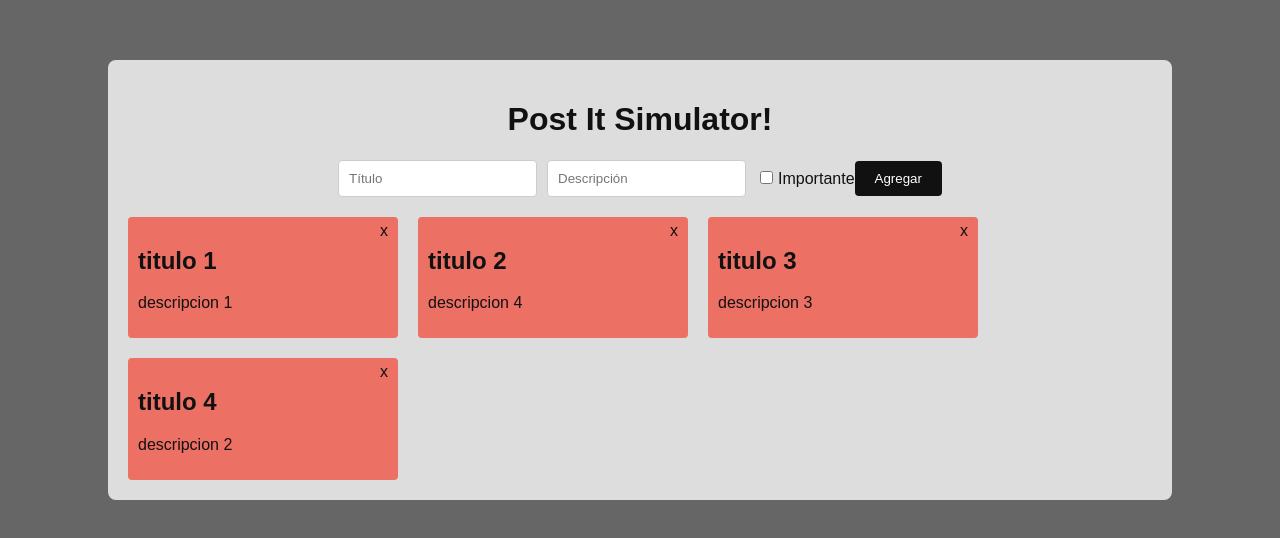
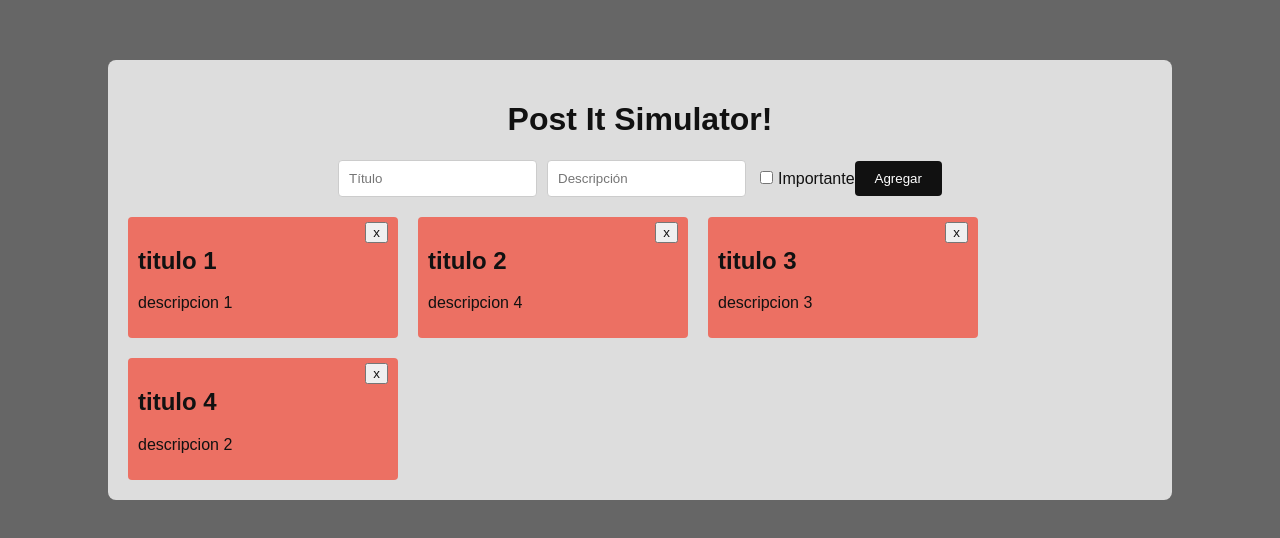
Before and after one commit to H-Riv/Acumulativa3, a React (Create React App) app in the folder mi-proyecto-nuevo/: page / in a window 1280 px wide. Shown: the part 120-658 px from the top of the page. Built offline with nearby package versions, Linux system fonts and the light colour scheme.

Commit message:
boton eliminar completox

```diff
--- a/mi-proyecto-nuevo/src/componentes/Notes.jsx
+++ b/mi-proyecto-nuevo/src/componentes/Notes.jsx
@@ -1,9 +1,10 @@
-export const Notes = ({nota}) => {
+export const Notes = ({nota, eliminarNota}) => {
     const {id,titulo,descripcion,importante} = nota
+    const eliminacionNota = () => eliminarNota(id)
     if (importante){
         return (
             <div className="important">
-                <span className="close-btn">x</span>
+                <button onClick={eliminacionNota} className="close-btn">x</button>
                 <h2>{titulo}</h2>
                 <p>{descripcion}</p>
             </div>
@@ -12,7 +13,7 @@ export const Notes = ({nota}) => {
         else {
             return (
                 <div className="no-important">
-                    <span className="close-btn">x</span>
+                    <button onClick={eliminacionNota} className="close-btn">x</button>
                     <h2>{titulo}</h2>
                     <p>{descripcion}</p>
                 </div>
--- a/mi-proyecto-nuevo/src/componentes/PostIt.jsx
+++ b/mi-proyecto-nuevo/src/componentes/PostIt.jsx
@@ -29,6 +29,13 @@ import {useState, useRef} from "react";
 
             const nuevasNotas = [...notas,nota];
             setNotas(nuevasNotas)
+
+        }
+
+        const eliminarNota = (id) => {
+
+            const nuevasNotas = notas.filter((nota) => nota.id !== id);
+            setNotas(nuevasNotas)
         }
 
     return (
@@ -56,7 +63,7 @@ import {useState, useRef} from "react";
             </div>
             <div className="notes-container">
                 {
-                    notas.map((nota) => <Notes key={nota.id} nota={nota}/>)
+                    notas.map((nota) => <Notes key={nota.id} eliminarNota={eliminarNota} nota={nota}/>)
                 }
             </div>
         </div>
```
